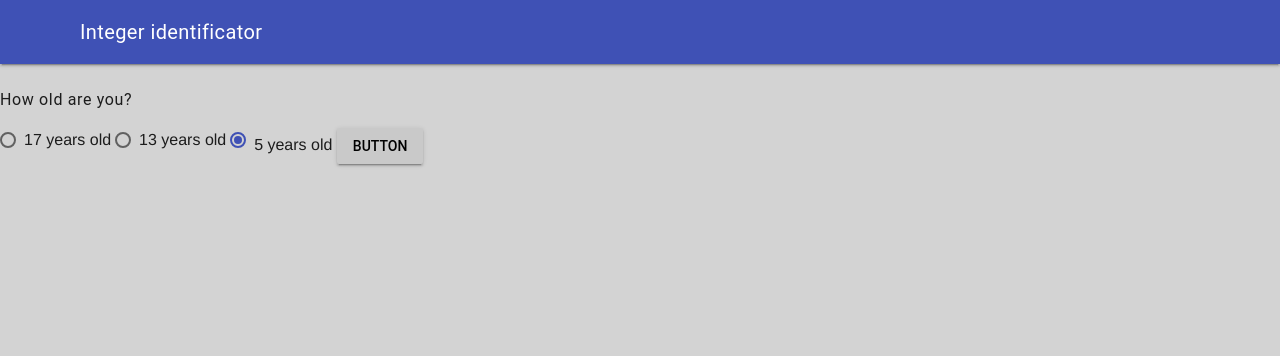
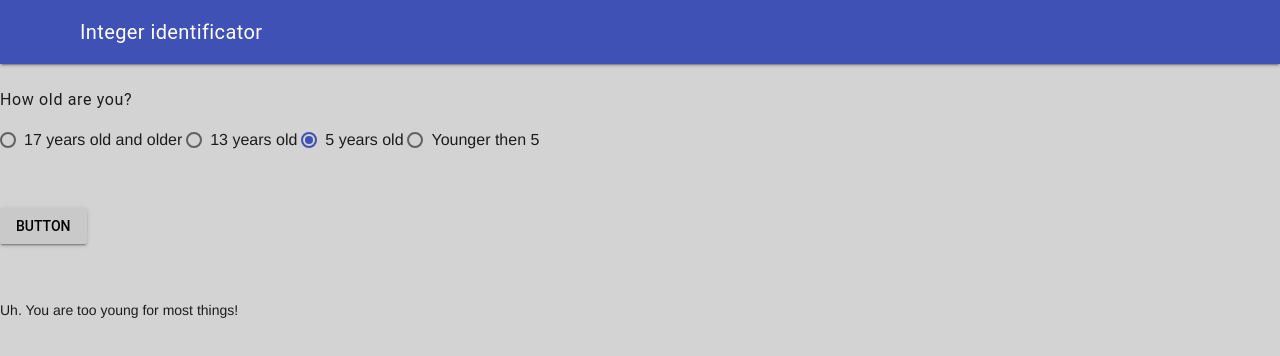
Before and after one commit to AvaVenturino/ICS20-Unit-5-03-JS, a plain HTML site: page index.html in a window 1280 px wide. Both pictures are taken after a click on the button "BUTTON". Drawn offline with nearby package versions, Linux system fonts and the light colour scheme.

Commit message:
changed js

```diff
--- a/index.html
+++ b/index.html
@@ -33,25 +33,35 @@
       <main class="mdl-layout__content">
         <h6>How old are you?</h6>
          <!--Radio Buttons-->
-        <label class="mdl-radio mdl-js-radio mdl-js-ripple-effect" for="age">
-        <input checked class="mdl-radio__button" id="age" name="age" type="radio"
-   value="age">
-        <span class="mdl-radio__label">17 years old</span>
+        <label class="mdl-radio mdl-js-radio mdl-js-ripple-effect" for="age17">
+        <input checked class="mdl-radio__button" id="age17" name="age" type="radio"
+   value="age17">
+        <span class="mdl-radio__label">17 years old and older </span>
         </label>
-        <label class="mdl-radio mdl-js-radio mdl-js-ripple-effect" for="age">
-        <input class="mdl-radio__button" id="age" name="age" type="radio" value="age">
+        <label class="mdl-radio mdl-js-radio mdl-js-ripple-effect" for="age13">
+        <input class="mdl-radio__button" id="age13" name="age" type="radio" value="age13">
         <span class="mdl-radio__label">13 years old</span>
         </label>
-          <label class="mdl-radio mdl-js-radio mdl-js-ripple-effect" for="age">
-        <input checked class="mdl-radio__button" id="age" name="age" type="radio"
-   value="age">
+          <label class="mdl-radio mdl-js-radio mdl-js-ripple-effect" for="age5">
+        <input checked class="mdl-radio__button" id="age5" name="age" type="radio"
+   value="age5">
         <span class="mdl-radio__label">5 years old</span>
+          </label>
+        <label class="mdl-radio mdl-js-radio mdl-js-ripple-effect" for="0">
+        <input class="mdl-radio__button" id="0" name="age" type="radio" value="0">
+        <span class="mdl-radio__label">Younger then 5</span>
+        </label>
+          <p></p>
+          <br>
+          <br>
         <!-- Raised button with ripple -->
             <button class="mdl-button mdl-js-button mdl-button--raised mdl-js-ripple-effect" onclick= "myButtonClicked()">
               Button
             </button>
         <!-- basic text -->
         <p></p>
+            <br>
+            <br>
         <div id="answer"></div>
       </main>
     </div>
--- a/js/script.js
+++ b/js/script.js
@@ -17,19 +17,21 @@ if (navigator.serviceWorker) {
  * Input
  */
 function myButtonClicked() {
-  const age = parseInt(document.getElementById("age").value)
+  const age17 = parseInt(document.getElementById("age17").value)
+  const age13 = parseInt(document.getElementById("age13").value)
+  const age5 =  parseInt(document.getElementById("age5").value)
 
   // process
-  if (age == 17) {
+  if (age17 == 17) {
     document.getElementById("answer").innerHTML = "You can see an R rated movie alone"
     }
-    else if (age == 13) {
+    else if (age13 == 13) {
       document.getElementById("answer").innerHTML = "You can see an PG 13 rated movie alone"
     }
-    else if (age == 5) {
+    else if (age5 == 5) {
       document.getElementById("answer").innerHTML = "You can see an G rated movie alone"
     }
-  } else {
+    else {
     document.getElementById("answer").innerHTML = "Uh. You are too young for most things!"
   }
 }
```
